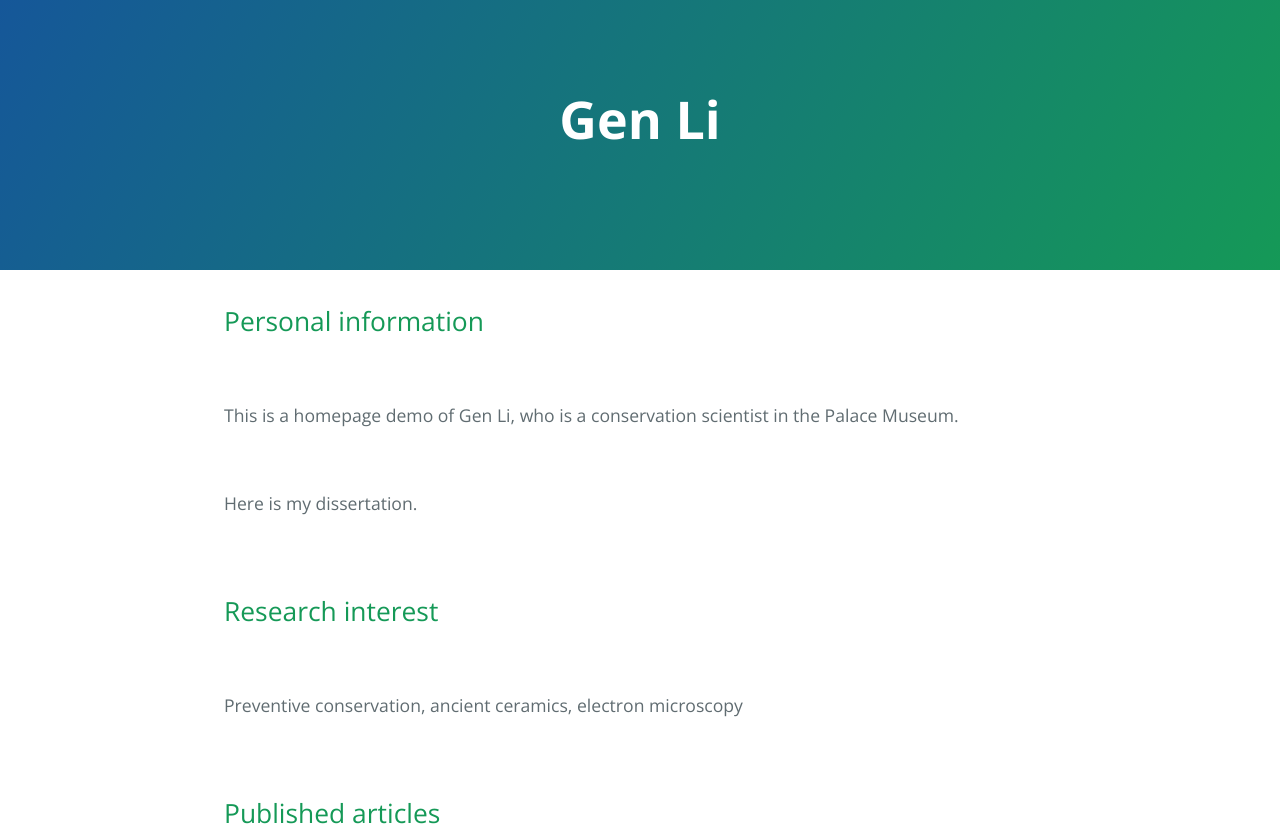
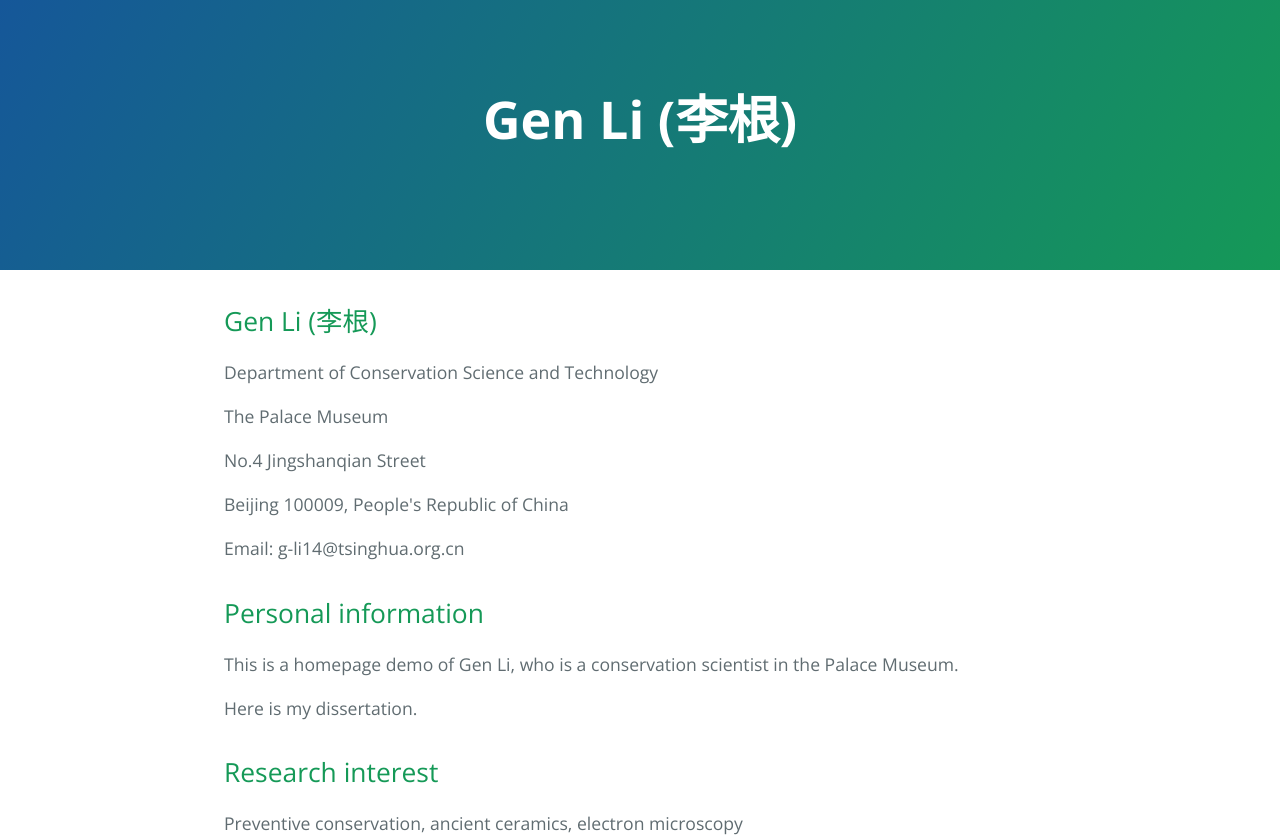
Before and after one commit to yuelth/homepage, a plain HTML site: page index.html in a window 1280 px wide. Shown: the top 840 px of the page. Drawn offline with nearby package versions, Linux system fonts and the light colour scheme.

Commit message:
Update index.html

```diff
--- a/index.html
+++ b/index.html
@@ -16,53 +16,47 @@
 <script type="application/ld+json">
 {"headline":"Gen Li (李根)","url":"https://yuelth.github.io/homepage/","@type":"WebSite","name":"Gen Li","@context":"https://schema.org"}</script>
 <!-- End Jekyll SEO tag -->
-
     <meta name="viewport" content="width=device-width, initial-scale=1">
     <meta name="theme-color" content="#157878">
-    <link rel="stylesheet" href="https://yuelth.github.io/homepage/style.css">
+<!--    <link rel="stylesheet" href="https://huanzhen84.github.io/zhenhuan/assets/css/style.css?v=3b1202421c183979231e915b59bd0372b217764c"> -->
+  <link rel="stylesheet" href="https://yuelth.github.io/homepage/style.css">
   </head>
   <body>
     <section class="page-header">
-      <h1 class="project-name">Gen Li</h1>
+      <h1 class="project-name">Gen Li (李根)</h1>
       <h2 class="project-tagline"></h2>
-
- <!--       <a href="https://github.com/yuelth/homepage" class="btn">View on GitHub</a>  -->
-
+ <!--<a href="https://github.com/yuelth/homepage" class="btn">View on GitHub</a>  -->
     </section>
-
     <section class="main-content">
 
+<h2 id="Gen Li-李根">Gen Li (李根)</h2>
+<p>Department of Conservation Science and Technology</p>
+<p>The Palace Museum</p>
+<p>No.4 Jingshanqian Street</p>
+<p>Beijing 100009, People's Republic of China</p>
+<p>Email: g-li14@tsinghua.org.cn</p>
+
 <h2 id="personal-information">Personal information</h2>
-<br>
 <p>This is a homepage demo of Gen Li, who is a conservation scientist in the Palace Museum.</p>
-<br>
 <p>Here is my dissertation.</p>
-<br>
+
 <h2 id="Research interest">Research interest</h2>
-<br>
 <p>Preventive conservation, ancient ceramics, electron microscopy</p>
-<br>
+
 <h2 id="Published articles">Published articles</h2>
-<br>
 <p><a href="https://doi.org/10.1063/5.0095570">The computational simulation of the reflection spectra of copper red glaze</a>. AIP Advances 12, 095319 (2022).</p>
 <p><a href="https://doi.org/10.1063/5.0084467">Local ±[001]c off-centering nanoregions in silver niobate</a>. J. Appl. Phys. 131, 124107 (2022).</p>
 <p><a href="/homepage/2022-zgwwkxyj.pdf">从期刊关键词看二十一世纪国内外文物研究热点的变迁</a>. 中国文物科学研究, 2022(02): 7-14.</p>
 
-<br>
 <h2 id="Hobbies">Hobbies</h2>
-<br>
 <p>Learn mathematics, physics and languages</p>
 <p>Play badminton</p>
-<br>
-<br>
+
 <footer class="site-footer">
-
- <!--         <span class="site-footer-owner"><a href="https://github.com/yuelth/homepage">Gen Li</a> is maintained by <a href="https://github.com/huanzhen84">yuelth</a>.</span>-->
+<!--         <span class="site-footer-owner"><a href="https://github.com/yuelth/homepage">Gen Li</a> is maintained by <a href="https://github.com/huanzhen84">yuelth</a>.</span>-->
         <br>
         <span class="site-footer-credits">This page was generated by <a href="https://pages.github.com">GitHub Pages</a>.</span>
       </footer>
     </section>
-
-
   </body>
 </html>
```
